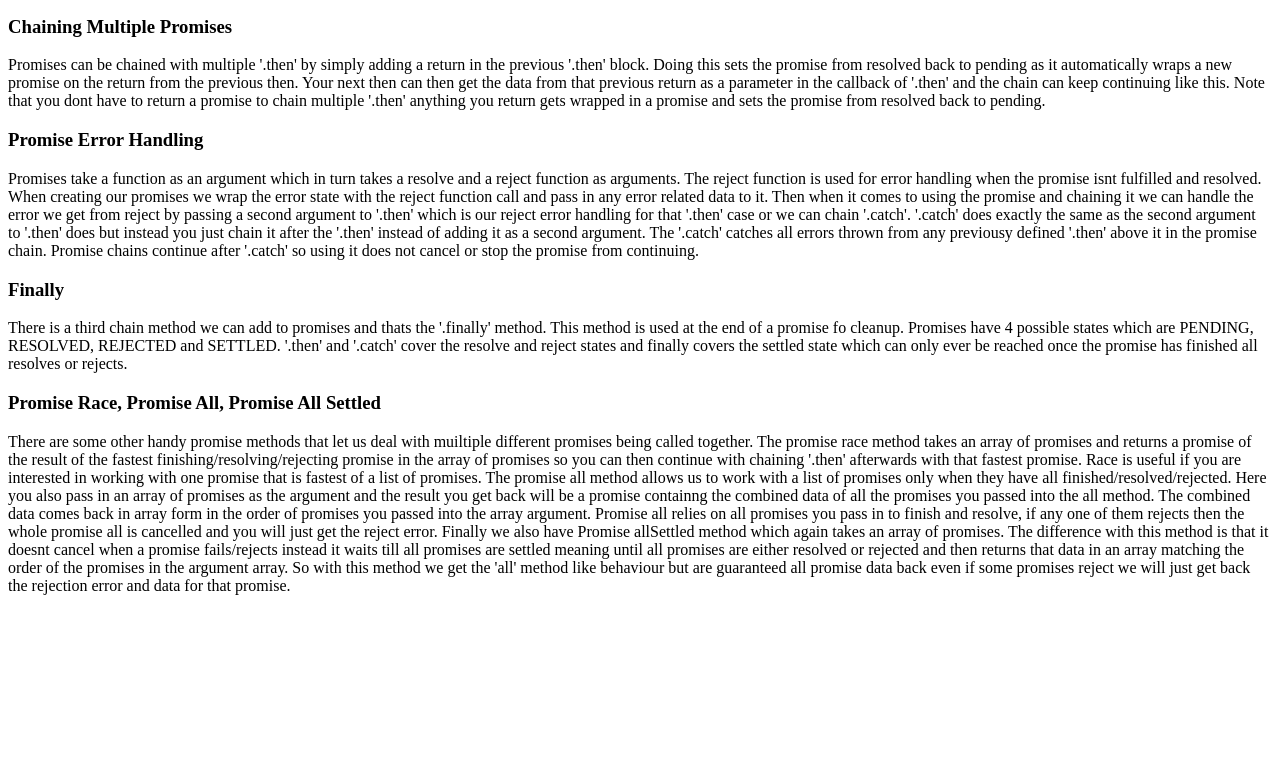
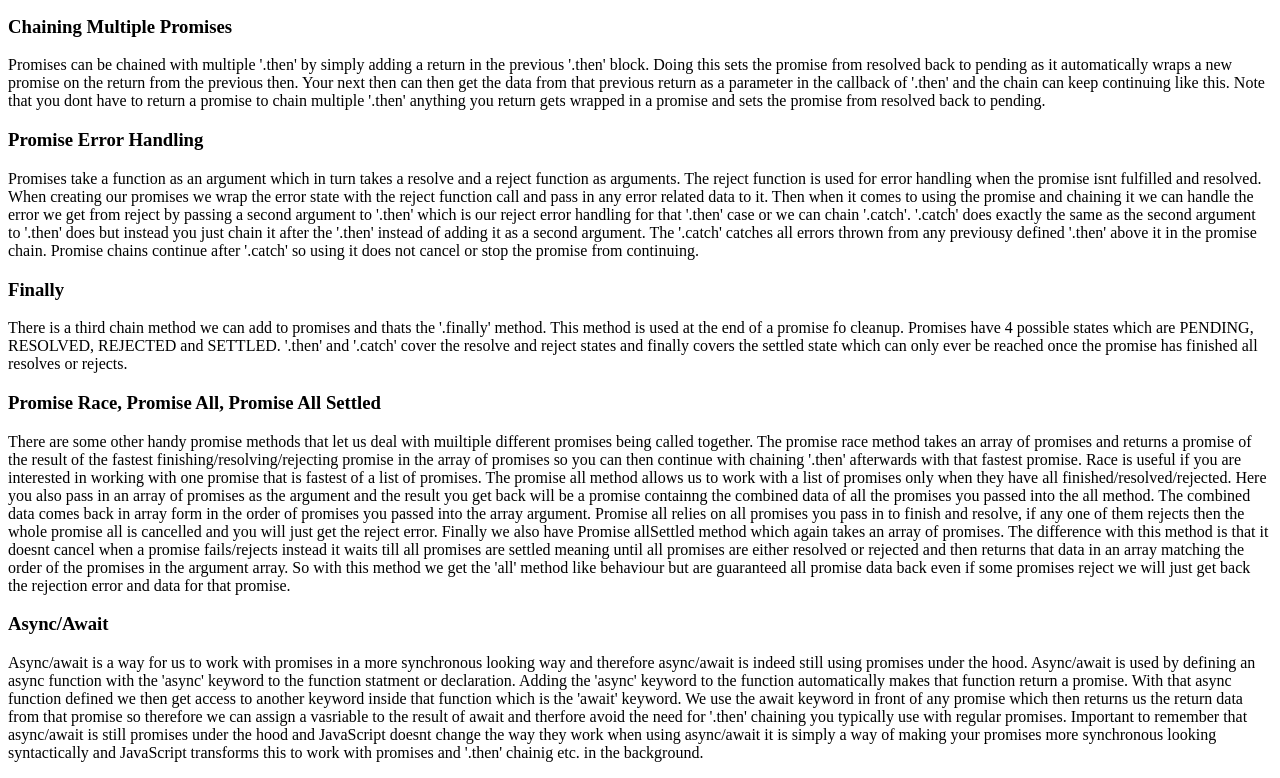
Before and after one commit to Adam-Harte/async-JavaScript, a plain HTML site: page index.html in a window 1280 px wide. Shown: the part 590-1368 px from the top of the page. Before the commit the page ends 1201 px from the top, so only its background shows below. Drawn offline with Linux system fonts and the light colour scheme.

Commit message:
async/await added

```diff
--- a/app.js
+++ b/app.js
@@ -58,3 +58,14 @@ Promise.all([getPosition(), getTimer(1000)]).then((data) => {
 Promise.allSettled([getPosition(), getTimer(1000)]).then((data) => {
 	console.log(data);
 });
+
+// async/await
+const trackUser = async () => {
+	const posData = await getPosition();
+	const timerData = await getTimer(1000);
+
+	console.log(posData);
+	console.log(timerData);
+};
+
+trackUser();
--- a/index.html
+++ b/index.html
@@ -119,5 +119,23 @@
 			promise data back even if some promises reject we will just get back the
 			rejection error and data for that promise.
 		</p>
+		<h3>Async/Await</h3>
+		<p>
+			Async/await is a way for us to work with promises in a more synchronous
+			looking way and therefore async/await is indeed still using promises under
+			the hood. Async/await is used by defining an async function with the
+			'async' keyword to the function statment or declaration. Adding the
+			'async' keyword to the function automatically makes that function return a
+			promise. With that async function defined we then get access to another
+			keyword inside that function which is the 'await' keyword. We use the
+			await keyword in front of any promise which then returns us the return
+			data from that promise so therefore we can assign a vasriable to the
+			result of await and therfore avoid the need for '.then' chaining you
+			typically use with regular promises. Important to remember that
+			async/await is still promises under the hood and JavaScript doesnt change
+			the way they work when using async/await it is simply a way of making your
+			promises more synchronous looking syntactically and JavaScript transforms
+			this to work with promises and '.then' chainig etc. in the background.
+		</p>
 	</body>
 </html>
```
